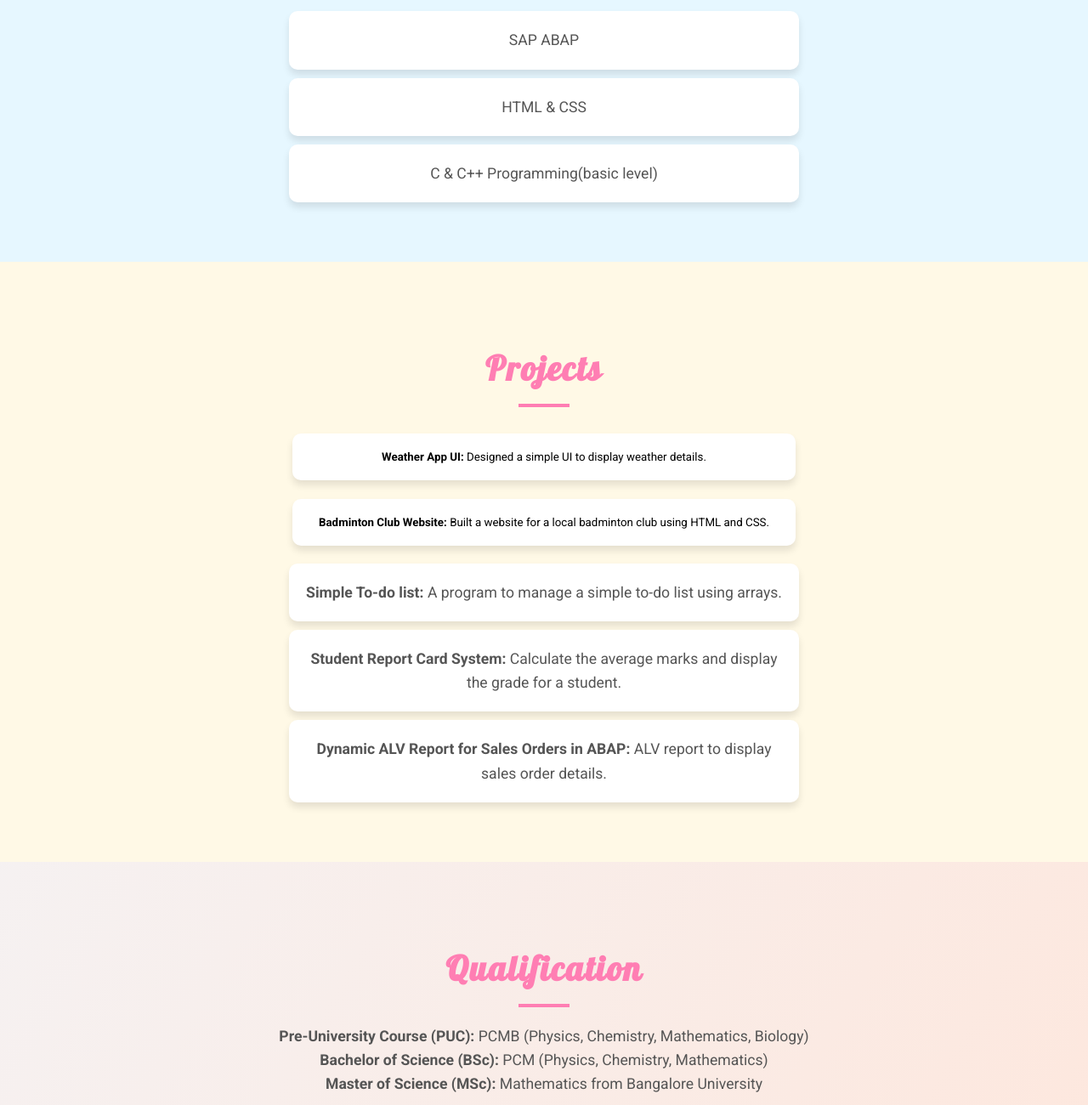
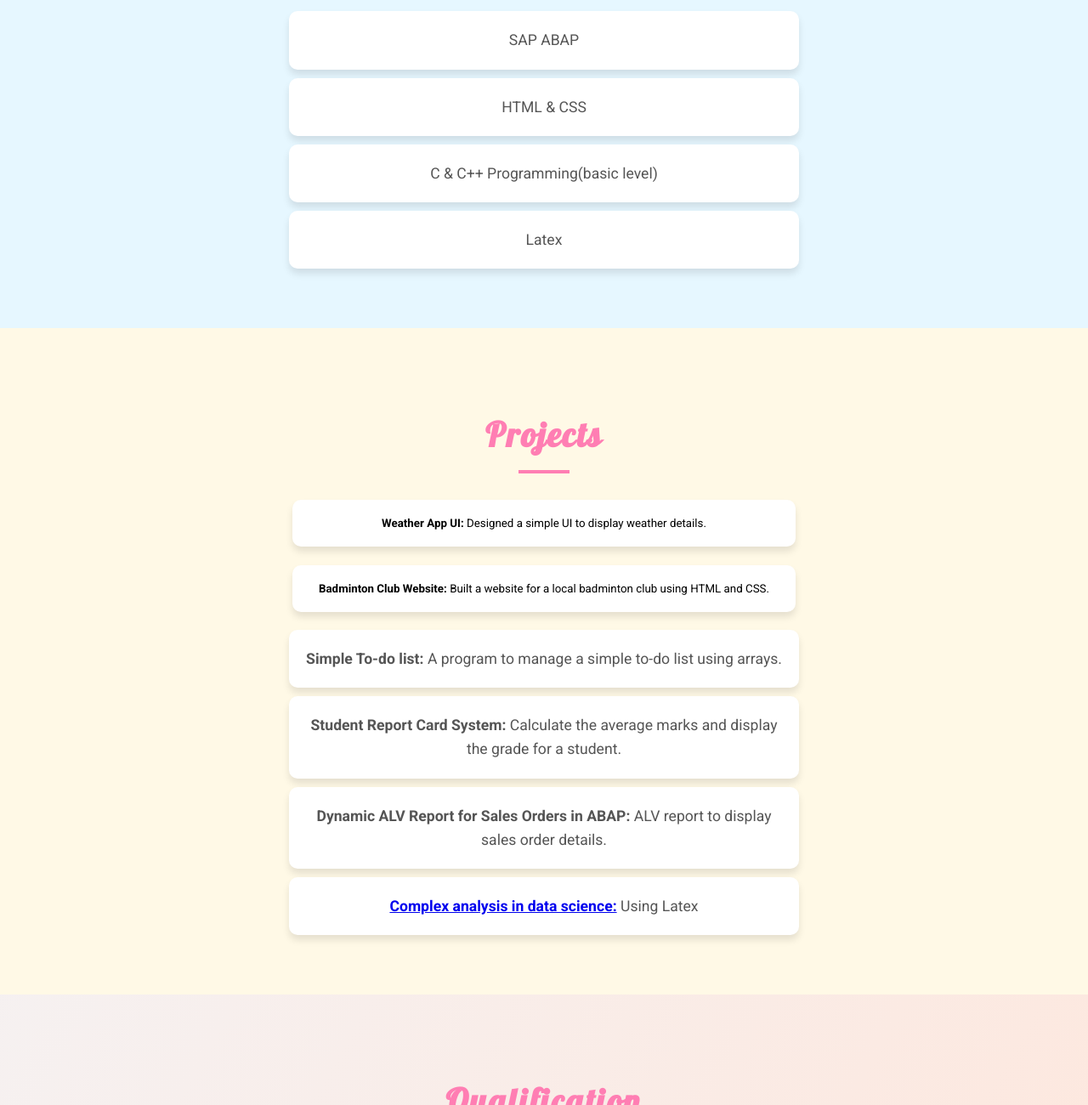
Before and after one commit to manucs1/MyPortfolio, a plain HTML site: page index.html in a window 1280 px wide. Shown: the part 807-2107 px from the top of the page at 85% size. Drawn offline with Linux system fonts and the light colour scheme.

Commit message:
Update index.html

```diff
--- a/index.html
+++ b/index.html
@@ -42,7 +42,7 @@
         <li>SAP ABAP</li>
         <li>HTML & CSS</li>
         <li>C & C++ Programming(basic level) </li>
-
+        <li>Latex </li>
       </ul>
     </div>
   </section>
@@ -56,6 +56,8 @@
         <li><strong>Simple To-do list:</strong> A program to manage a simple to-do list using arrays.</li>
         <li><strong>Student Report Card System:</strong> Calculate the average marks and display the grade for a student.</li>
         <li><strong>Dynamic ALV Report for Sales Orders in ABAP:</strong> ALV report to display sales order details.</li>
+        <li><a href="document.pdf"><strong>Complex analysis in data science:</strong></a> Using Latex</li>
+
        </ul>
     </div>
   </section>
```
